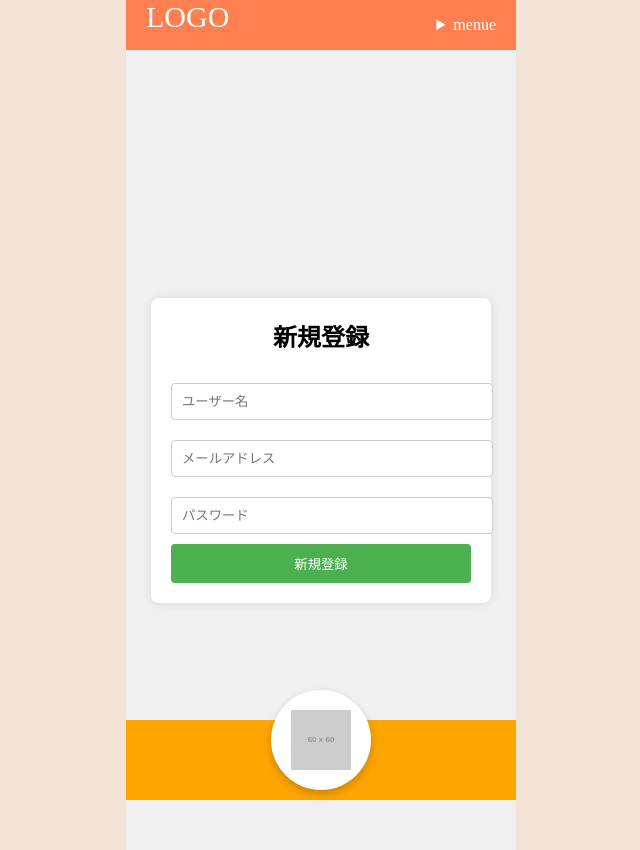
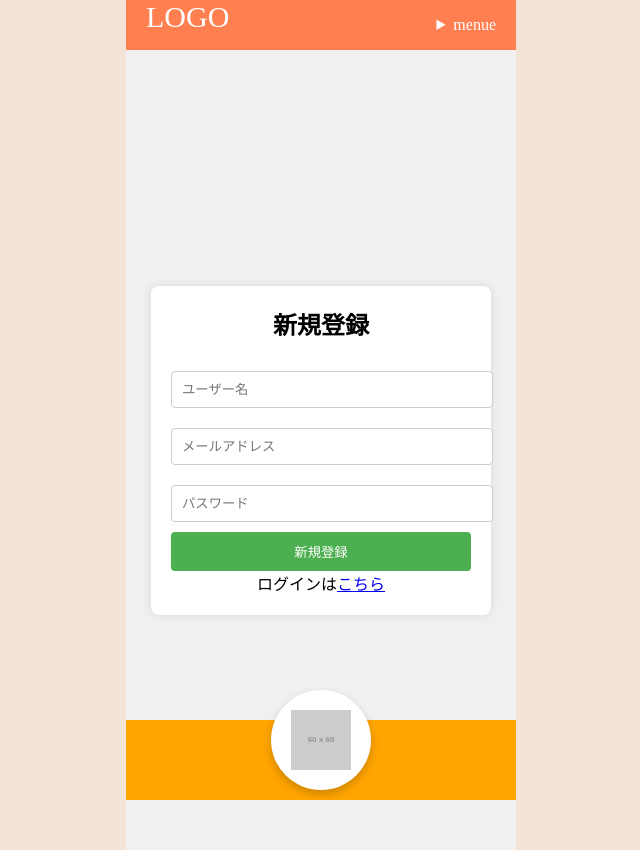
Before and after one commit to mitsui6969/tabekiri-app, a React (Vite) app: page /Signup in a window 1280 px wide. Shown: the whole page, without its empty margins (319-959 px from the left). Built offline with nearby package versions, Linux system fonts and the light colour scheme.

Commit message:
新規登録処理

```diff
--- a/src/firebase/firebase.js
+++ b/src/firebase/firebase.js
@@ -20,4 +20,4 @@ const firebaseConfig = {
 const app = initializeApp(firebaseConfig);
 export const auth = getAuth();
 export const db = getFirestore(app);
-export const storage = getStorage();
+export const storage = getStorage(app);
--- a/src/pages/Signup.jsx
+++ b/src/pages/Signup.jsx
@@ -1,4 +1,10 @@
 import React, { useState } from "react";
+import { useNavigate } from "react-router-dom";
+import { createUserWithEmailAndPassword } from "firebase/auth";
+import { auth } from "../firebase/firebase";
+import { db } from "../firebase/firebase";
+import { doc, setDoc } from "firebase/firestore";
+import "../styles/login.css";
 import "../styles/Signup.css"
 
 export const Signup = () => {
@@ -6,16 +12,23 @@ export const Signup = () => {
   const [email, setEmail] = useState("");
   const [password, setPassword] = useState("");
   const [error, setError] = useState("");
-  const [success, setSuccess] = useState("");
+  const navigate = useNavigate();
 
-  const handleSignup = () => {
-    // 簡単なバリデーション（必要に応じて強化）
-    if (username && email && password) {
-      setSuccess("新規登録が成功しました！");
+  const handleSubmit = async (e) => {
+      e.preventDefault();
       setError("");
-    } else {
-      setError("すべてのフィールドを入力してください。");
-      setSuccess("");
+
+      try {
+          // 新規登録処理
+          const userCredential = await createUserWithEmailAndPassword(auth, email, password);
+          const user = userCredential.user;
+
+          const userRef = doc(db, "user", user.uid);
+          await setDoc(userRef, { username });
+
+          navigate("/login");
+      } catch (err) {
+          setError("メールまたはパスワードは使えません");
       }
   };
 
@@ -23,12 +36,14 @@ export const Signup = () => {
     <div className="signup-container">
       <div className="form-wrapper">
         <h2>新規登録</h2>
+        <form onSubmit={handleSubmit}>
           <input
             type="text"
             placeholder="ユーザー名"
             value={username}
             onChange={(e) => setUsername(e.target.value)}
             className="input"
+            required
           />
           <input
             type="email"
@@ -36,6 +51,7 @@ export const Signup = () => {
             value={email}
             onChange={(e) => setEmail(e.target.value)}
             className="input"
+            required
           />
           <input
             type="password"
@@ -43,12 +59,14 @@ export const Signup = () => {
             value={password}
             onChange={(e) => setPassword(e.target.value)}
             className="input"
+            required
           />
-        <button onClick={handleSignup} className="button">
+          <button type="submit" className="button">
             新規登録
           </button>
+        </form>
+        <p className="navi-signup">ログインは<a href="/login">こちら</a></p>
         {error && <div className="error-message">{error}</div>}
-        {success && <div className="success-message">{success}</div>}
       </div>
     </div>
   );
--- a/src/pages/login.jsx
+++ b/src/pages/login.jsx
@@ -47,6 +47,7 @@ export function Login() {
                     ログイン
                 </button>
             </form>
+            <p className="navi-signup">新規登録は<a href="/Signup">こちら</a></p>
             {error && <div className="error-message">{error}</div>}
         </div>
     );
```
Lines whose indentation alone changed are shown as unchanged.
